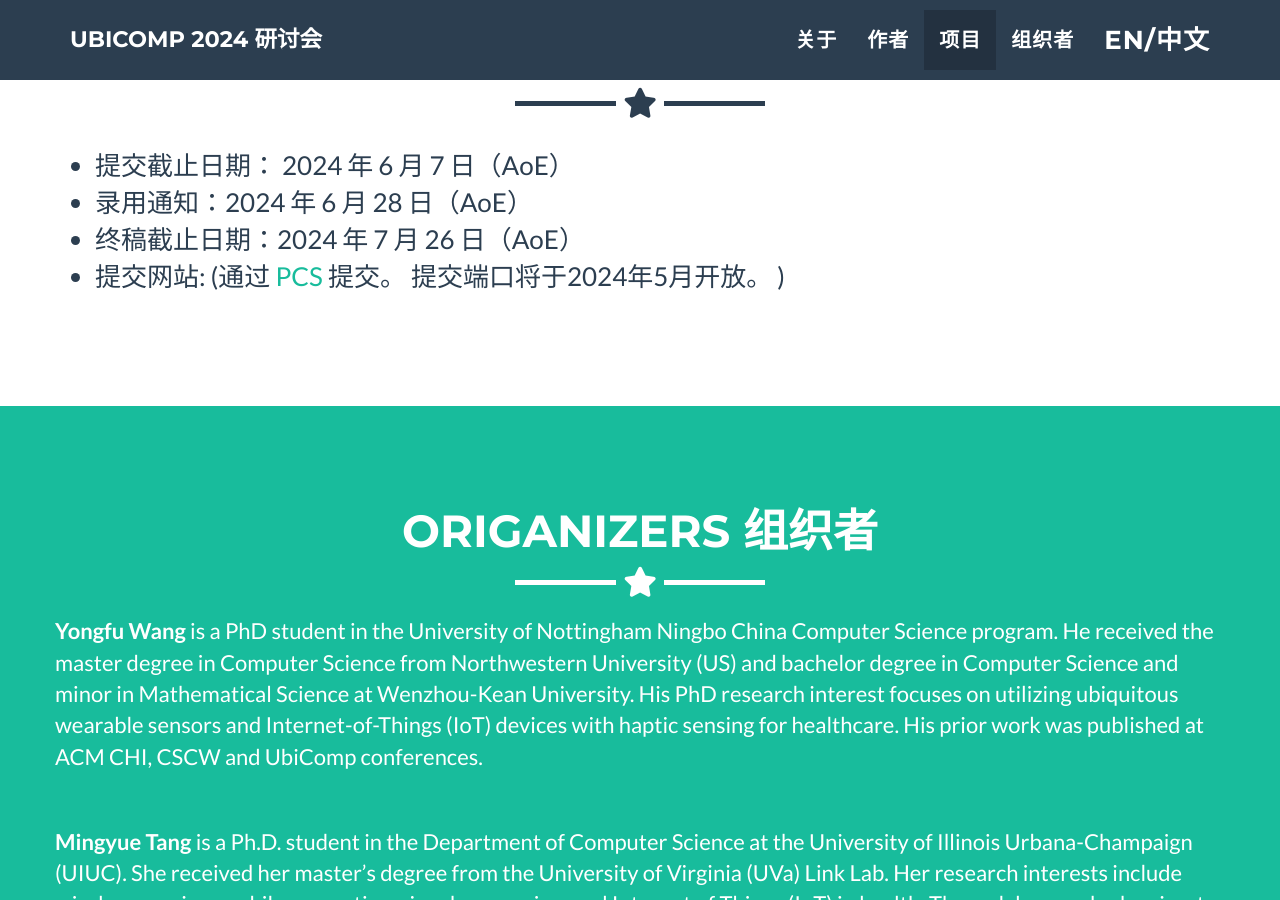
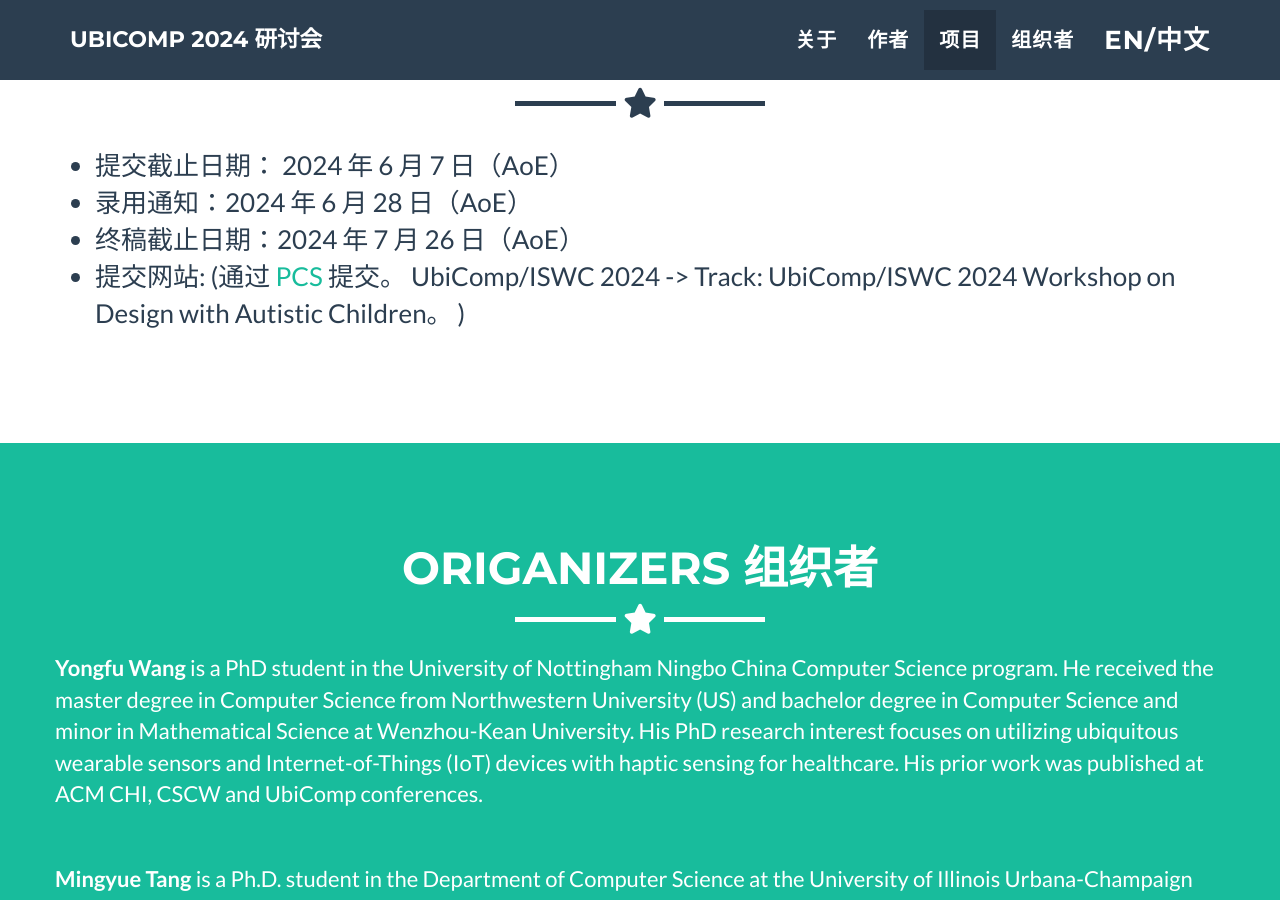
Before and after one commit to idwac-cn/idwac, a Jekyll site: the page built from _posts/2014-07-18-project-1.markdown, in a window 1280 px wide and 900 px high, scrolled down 2876 px. Built offline with Jekyll 4.4.1, drawn with Linux system fonts in a browser that asks for light colours.

Commit message:
Update submission portal

```diff
--- a/_includes/date.html
+++ b/_includes/date.html
@@ -19,7 +19,7 @@
             <li>录用通知：2024 年 6 月 28 日（AoE）</li>
             <li>终稿截止日期：2024 年 7 月 26 日（AoE）</li>
             <!-- <li>Submission website:	     (TBA. Will use UbiComp official PCS )</li> -->
-            <li>提交网站:	     (通过  <a href="https://new.precisionconference.com/" target="_blank">PCS </a>提交。 提交端口将于2024年5月开放。 )</li>
+            <li>提交网站:	     (通过  <a href="https://new.precisionconference.com/" target="_blank">PCS </a>提交。 UbiComp/ISWC 2024 -> Track: UbiComp/ISWC 2024 Workshop on Design with Autistic Children。 )</li>
 
 
 
```
Also changed, not shown: 4 other files.
